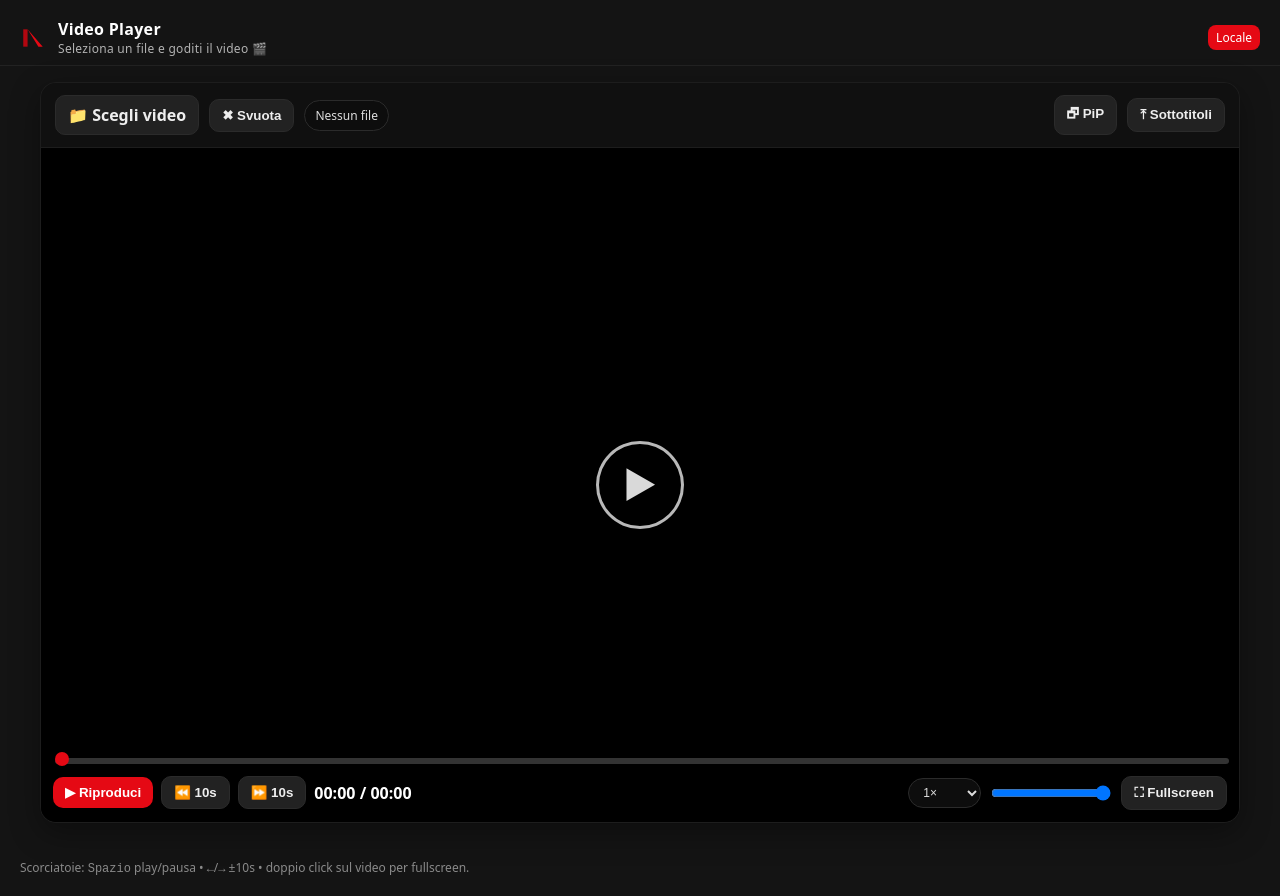
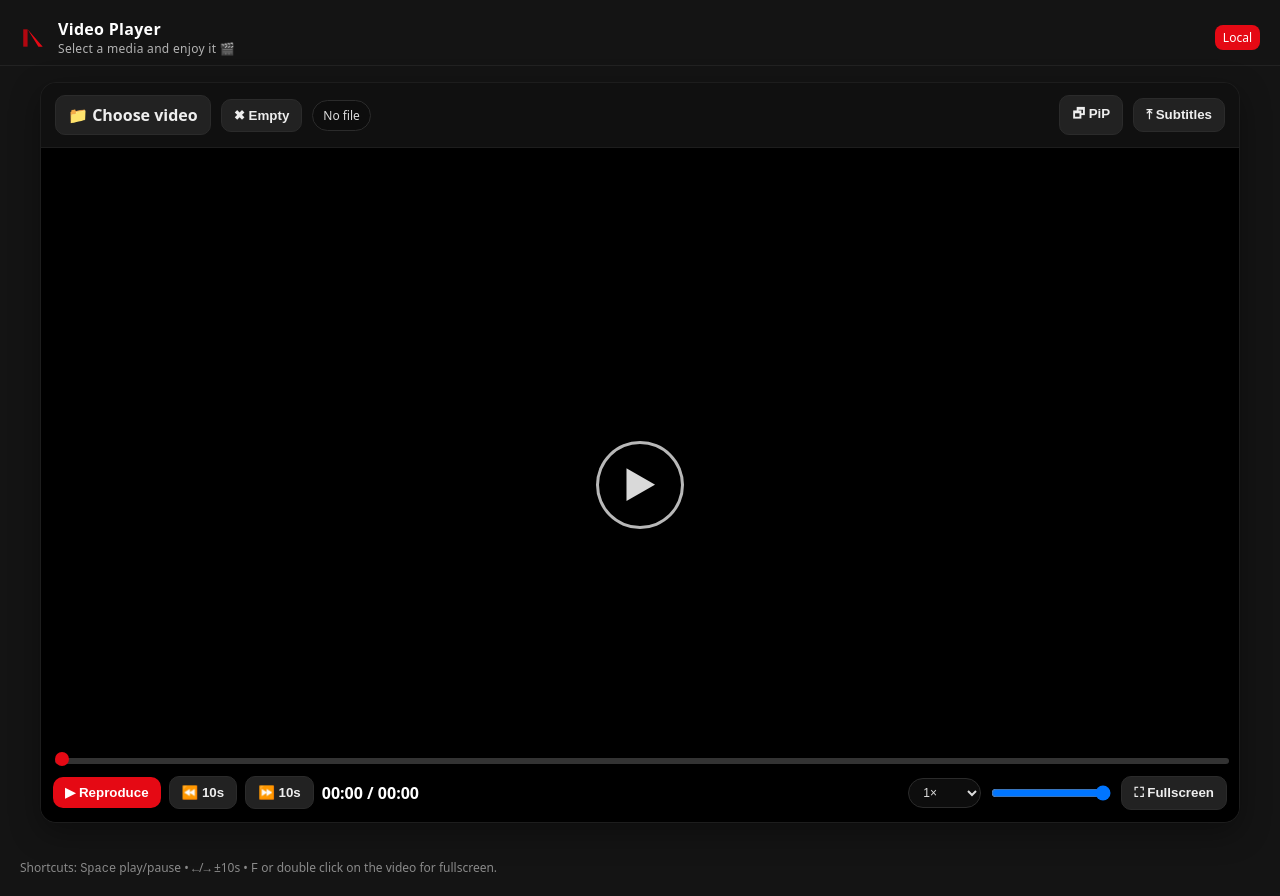
Before and after one commit to AndreaSantarsiero/Movie-Time, a website built with Vite: page video-player.html in a window 1280 px wide. Built offline with nearby package versions, Linux system fonts and the light colour scheme.

Commit message:
language changed to english

```diff
--- a/video-player.html
+++ b/video-player.html
@@ -111,24 +111,24 @@
       <svg width="26" height="26" viewBox="0 0 24 24" fill="none" aria-hidden="true"><path d="M3 4h4l10 16h4L7 4H3z" fill="#e50914"/><path d="M3 20h4V4H3v16z" fill="#b20710"/></svg>
       <div>
         <div>Video Player</div>
-        <div class="sub">Seleziona un file e goditi il video 🎬</div>
+        <div class="sub">Select a media and enjoy it 🎬</div>
       </div>
     </div>
-    <div class="badge">Locale</div>
+    <div class="badge">Local</div>
   </header>
 
   <main>
     <section class="card">
       <div class="card-header">
         <div class="row" style="flex:1">
-          <label class="btn ghost" for="file">📁 Scegli video</label>
+          <label class="btn ghost" for="file">📁 Choose video</label>
           <input id="file" type="file" accept="video/*" />
-          <button id="clear" class="btn ghost">✖︎ Svuota</button>
-          <span id="fileInfo" class="pill">Nessun file</span>
+          <button id="clear" class="btn ghost">✖︎ Empty</button>
+          <span id="fileInfo" class="pill">No file</span>
         </div>
         <div class="row">
           <button id="pip" class="btn ghost" title="Picture in Picture">🗗 PiP</button>
-          <button id="dlSubs" class="btn ghost" title="Carica sottotitoli .vtt">⤒ Sottotitoli</button>
+          <button id="dlSubs" class="btn ghost" title="Carica sottotitoli .vtt">⤒ Subtitles</button>
           <input id="subs" type="file" accept=".vtt,text/vtt" style="display:none" />
         </div>
       </div>
@@ -145,7 +145,7 @@
             <input type="range" class="progress" id="progress" min="0" max="1000" value="0" step="1">
             <div class="bar">
               <div class="left">
-                <button class="btn" id="playPause">⏯ Riproduci</button>
+                <button class="btn" id="playPause">⏯ Reproduce</button>
                 <button class="btn ghost" id="back10">⏪ 10s</button>
                 <button class="btn ghost" id="fwd10">⏩ 10s</button>
                 <span class="time" id="time">00:00 / 00:00</span>
@@ -167,7 +167,7 @@
   </main>
 
   <footer>
-    Scorciatoie: <code>Spazio</code> play/pausa • <code>←</code>/<code>→</code> ±10s • doppio click sul video per fullscreen.
+    Shortcuts: <code>Space</code> play/pause • <code>←</code>/<code>→</code> ±10s • <code>F</code> or double click on the video for fullscreen.
   </footer>
 
 <script>
@@ -200,7 +200,7 @@ const playerWrap = $("#playerWrap");
 let seekingByUser = false;
 
 function setPausedUI(paused){
-  playPause.textContent = paused ? "▶ Riproduci" : "⏸ Pausa";
+  playPause.textContent = paused ? "▶ Reproduce" : "⏸ Pause";
   bigOverlay.classList.toggle("show", paused);
 }
 function updateTimeUI(){
```
